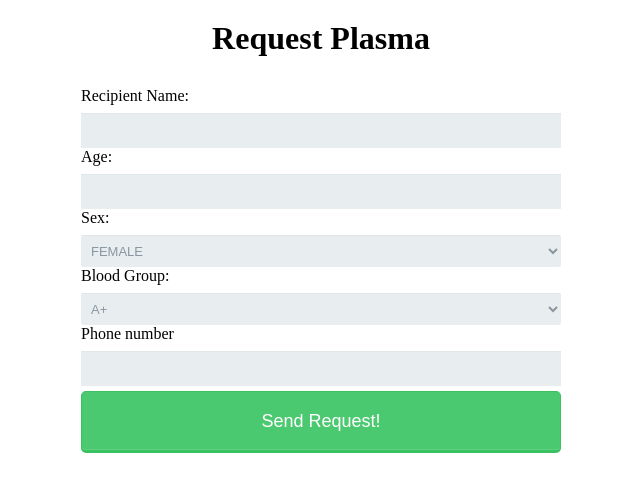
After one commit to eshwar2120/plasma_donor_application, a Flask app: page /form in a window 1280 px wide. The commit adds this page. Shown: the top 492 px of the page, without its empty margins (319-959 px from the left). Run offline with Flask 2, Linux system fonts and the light colour scheme.

Commit message:
Request plasma

```diff
--- a/first_flask_project/main.py
+++ b/first_flask_project/main.py
@@ -1,6 +1,9 @@
 from flask import Flask,redirect,url_for,render_template,request,make_response,jsonify,request
 import ibm_db
 from flask import request
+import os
+from sendgrid import SendGridAPIClient
+from sendgrid.helpers.mail import Mail
 import json
 conn = ibm_db.connect("DATABASE=bludb;HOSTNAME=764264db-9824-4b7c-82df-40d1b13897c2.bs2io90l08kqb1od8lcg.databases.appdomain.cloud;PORT=32536;SECURITY=SSL;SSLServerCertificate=abc.crt;UID=gnq12618;PWD=0glS4tFaR2ciK8fB",'','')
 print(conn)
@@ -20,7 +23,7 @@ def dash():
 
 @app.route('/login',methods=['POST','GET'])
 def login():
-
+    print("login")
     if request.method=='POST':
         username = request.form['username']
         password = request.form['password']
@@ -115,19 +118,42 @@ def toggle_user():
 @app.route('/requestPlasma',methods=['POST'])
 def requestBloodPlasma():
     #fetch mail address of the donors
-    username = request.form['username']
-    name = request.form['name']
-    age = request.form['age']
-    sex = request.form['sex']
-    blood_type = request.form['bloodtype']
+    data =  request.get_json(force=True)
+    username = data['username']
+    name = data['name']
+    age = data['age']
+    sex = data['sex']
+    phone_number = data['phno']
+    blood_type = data['blood']
     sql = "select email from user where blood_group=?"
     stmt = ibm_db.prepare(conn, sql)
     ibm_db.bind_param(stmt, 1, blood_type)
     ibm_db.execute(stmt)
     dic = ibm_db.fetch_assoc(stmt)
-    while dic!=False:
-        print(dic['email'])
+
     #send mail
+    email_list = []
+    while dic != False:
+        email_list.append(dic['EMAIL'])
+        print(dic['EMAIL'])
+        dic = ibm_db.fetch_assoc(stmt)
+    # send mail
+    print(email_list)
+    message = Mail(
+        from_email='eshwaran.s.2019.cse@rajalakshmi.edu.in',
+        to_emails=email_list,
+        subject='Blood Need',
+        html_content='<h1>Need Of Blood</h1><table><tr><th>Name</th><th>' + name + '</th></tr><tr><th>Age</th><th>' + age + '</th></tr><tr><th>Sex</th><th>' + sex + '</th></tr><tr><th>Blood Group</th><th>' + blood_type + '</th></tr><tr><th>Phone Number</th><th>' + phone_number + '</th></tr></table>'
+    )
+    try:
+        sg = SendGridAPIClient("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")
+        response = sg.send(message)
+        print(response.status_code)
+        print(response.body)
+        print(response.headers)
+    except Exception as e:
+        print(e.message)
+    # insert data into requests table
     #insert data into requests table
     sql = "insert into bloodrequests(username,name,age,sex,blood_type) values (?,?,?,?,?)"
     prep_stmt = ibm_db.prepare(conn, sql)
@@ -172,7 +198,9 @@ def getBloodRequests():
         username = username,
         requests = requests
     )
-
+@app.route('/form')
+def form():
+    return render_template("form.html")
 
 if __name__=='__main__':
     app.run(host="0.0.0.0",debug = True)
--- a/first_flask_project/static/login.css
+++ b/first_flask_project/static/login.css
@@ -75,7 +75,7 @@ background-color: white;
     margin:2px;
       padding: 12px 15px;
       margin: auto;
-      width: 60%;
+      width: 80%;
   }
   select,.t5{
         background-color: #eee;
--- /dev/null
+++ b/first_flask_project/template/form.html
@@ -0,0 +1,181 @@
+<html>
+    <head>
+
+        <link href='https://fonts.googleapis.com/css?family=Nunito:400,300' rel='stylesheet' type='text/css'>
+        <style>
+            .form {
+  max-width: 300px;
+  margin: 10px auto;
+  padding: 10px 20px;
+  max-height: 600px;
+  border-radius: 8px;
+}
+
+h1 {
+  margin: 0 0 30px 0;
+  text-align: center;
+}
+
+input[type="text"],
+input[type="password"],
+input[type="date"],
+input[type="datetime"],
+input[type="email"],
+input[type="number"],
+input[type="search"],
+input[type="tel"],
+input[type="time"],
+input[type="url"],
+textarea,
+select {
+  background: rgba(255,255,255,0.1);
+  border: none;
+  font-size: 13px;
+  height: auto;
+  margin: 0;
+  outline: 0;
+  padding: 10px;
+  width: 100%;
+  background-color: #e8eeef;
+  color: #8a97a0;
+  box-shadow: 0 1px 0 rgba(0,0,0,0.03) inset;
+
+}
+
+input[type="radio"],
+input[type="checkbox"] {
+  margin: 0 4px 8px 0;
+}
+input[type="tel"]{
+    margin-bottom: 5px;
+}
+
+select {
+  padding: 6px;
+  height: 32px;
+  border-radius: 2px;
+}
+
+button {
+  padding: 19px 39px 18px 39px;
+  color: #FFF;
+  background-color: #4bc970;
+  font-size: 18px;
+  text-align: center;
+  font-style: normal;
+  border-radius: 5px;
+  width: 100%;
+  border: 1px solid #3ac162;
+  border-width: 1px 1px 3px;
+  box-shadow: 0 -1px 0 rgba(255,255,255,0.1) inset;
+  margin-bottom: 10px;
+}
+
+fieldset {
+  margin-bottom: 30px;
+  border: none;
+}
+
+legend {
+  font-size: 1.4em;
+  margin-bottom: 10px;
+}
+
+label {
+  display: block;
+  margin-bottom: 8px;
+}
+
+label.light {
+  font-weight: 300;
+  display: inline;
+}
+
+.number {
+  background-color: #5fcf80;
+  color: #fff;
+  height: 30px;
+  width: 30px;
+  display: inline-block;
+  font-size: 0.8em;
+  margin-right: 4px;
+  line-height: 30px;
+  text-align: center;
+  text-shadow: 0 1px 0 rgba(255,255,255,0.2);
+  border-radius: 100%;
+}
+.content{
+    overflow:scroll;
+}
+@media screen and (min-width: 480px) {
+
+  .form {
+    max-width: 480px;
+  }
+
+}
+
+        </style>
+    </head>
+
+      <div class="form" >
+        <h1>Request Plasma </h1>
+
+
+
+
+          <label for="name"> Recipient Name:</label>
+          <input type="text" id="name" name="rname">
+
+
+          <label>Age:</label>
+
+          <input type="number" id="age"  name="age">
+
+
+
+
+
+
+         <label for="job">Sex:</label>
+          <select id="sex" name="sex">
+            <optgroup label="Sex">
+              <option value="FEMALE">FEMALE</option>
+               <option value="MALE">MALE</option>
+
+
+            </optgroup>
+
+
+          </select>
+
+
+
+         <label for="job">Blood Group:</label>
+          <select id="blood" name="blood">
+            <optgroup label="Web">
+              <option value="A+">A+</option>
+               <option value="A-">A-</option>
+               <option value="B+">B+</option>
+               <option value="B-">B-</option>
+               <option value="O-">O-</option>
+               <option value="O+">O+</option>
+              <option value="AB+">AB+</option>
+               <option value="AB-">AB-</option>
+
+            </optgroup>
+
+
+          </select>
+           <label>Phone number</label>
+
+          <input type="tel" id="phno"  name="phnumber">
+
+
+
+        <button type="submit" onclick="sendrequest()">Send Request!</button>
+
+        </div>
+
+
+</html>
```
Also changed, not shown: first_flask_project/static/dashboard.css (+158 -1 lines), first_flask_project/static/dashboard.js (+72 -10 lines), first_flask_project/template/dashboard.html (+18 -7 lines), first_flask_project/template/signup.html (+4 -4 lines).
